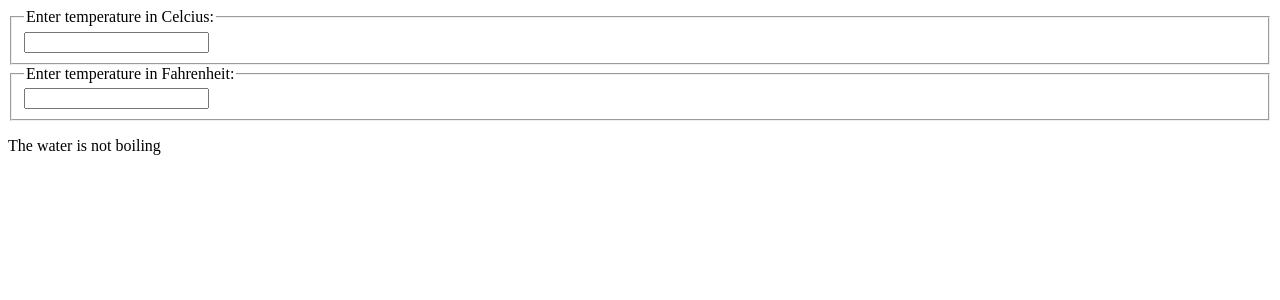
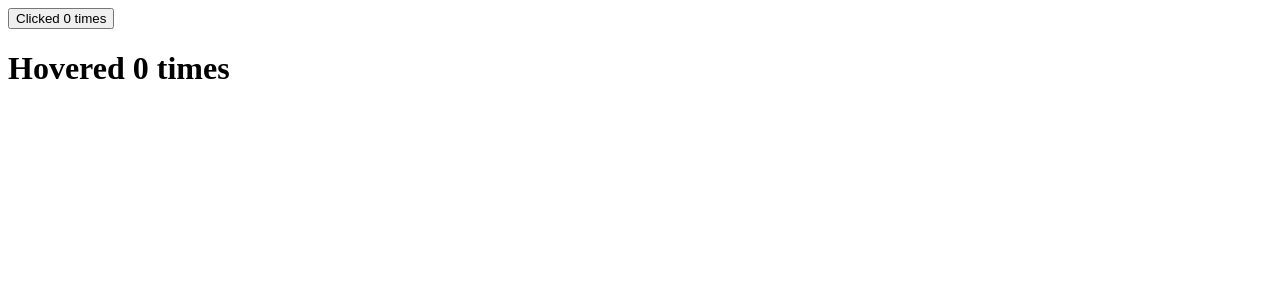
Before and after one commit to sah-wtag/LWS-React-Project-1, a React (Vite) app: page / in a window 1280 px wide. Shown: the top 300 px of the page. Built offline with nearby package versions, Linux system fonts and the light colour scheme.

Commit message:
Higher Order Components (HOC)

```diff
--- a/src/App.jsx
+++ b/src/App.jsx
@@ -1,11 +1,15 @@
 // import Form from "./components/Form";
 import Calculator from "./components/Calculator";
+import ClickCounter from "./components/ClickCounter";
+import HoverCounter from "./components/HoverCounter";
 
 function App() {
   return (
     <div>
       {/* <Form/> */}
-      <Calculator />
+      {/* <Calculator /> */}
+      <ClickCounter />
+      <HoverCounter />
     </div>
   );
 }
--- /dev/null
+++ b/src/components/ClickCounter.jsx
@@ -0,0 +1,15 @@
+import withCounter from "./HOC/withCounter";
+
+const ClickCounter = (props) => {
+  const { count, incrementCount } = props;
+
+  return (
+    <div>
+      <button type="button" onClick={incrementCount}>
+        Clicked {count} times
+      </button>
+    </div>
+  );
+};
+
+export default withCounter(ClickCounter);
--- /dev/null
+++ b/src/components/HOC/withCounter.jsx
@@ -0,0 +1,22 @@
+import React from "react";
+
+const withCounter = (OriginalComponent) => {
+  class NewComponent extends React.Component {
+    state = { count: 0 };
+
+    incrementCount = () => {
+      this.setState((prevState) => ({
+        count: prevState.count + 1,
+      }));
+    };
+
+    render() {
+      const { count } = this.state;
+      return (
+        <OriginalComponent count={count} incrementCount={this.incrementCount} />
+      );
+    }
+  }
+  return NewComponent;
+};
+export default withCounter;
--- /dev/null
+++ b/src/components/HoverCounter.jsx
@@ -0,0 +1,13 @@
+import withCounter from "./HOC/withCounter";
+
+const HoverCounter = (props) => {
+  const { count, incrementCount } = props;
+
+  return (
+    <div>
+      <h1 onMouseOver={incrementCount}>Hovered {count} times</h1>
+    </div>
+  );
+};
+
+export default withCounter(HoverCounter);
```
